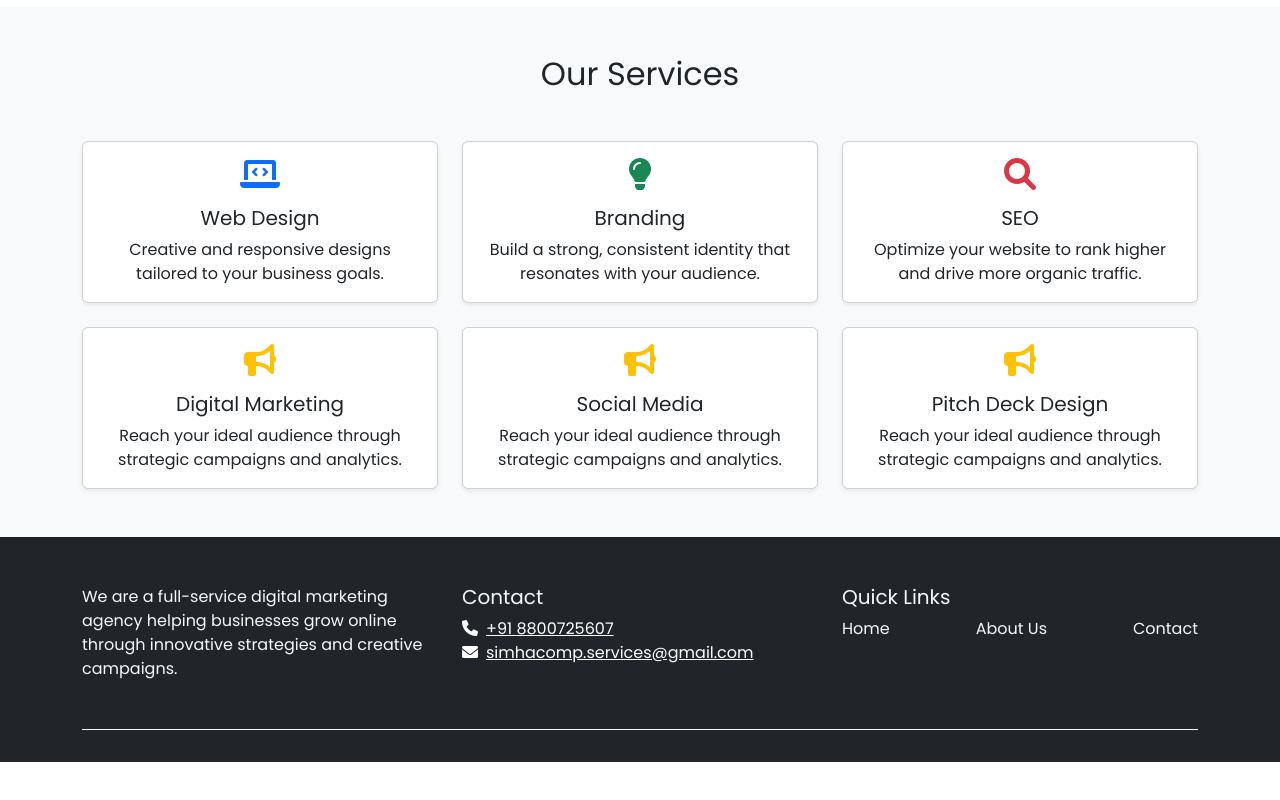
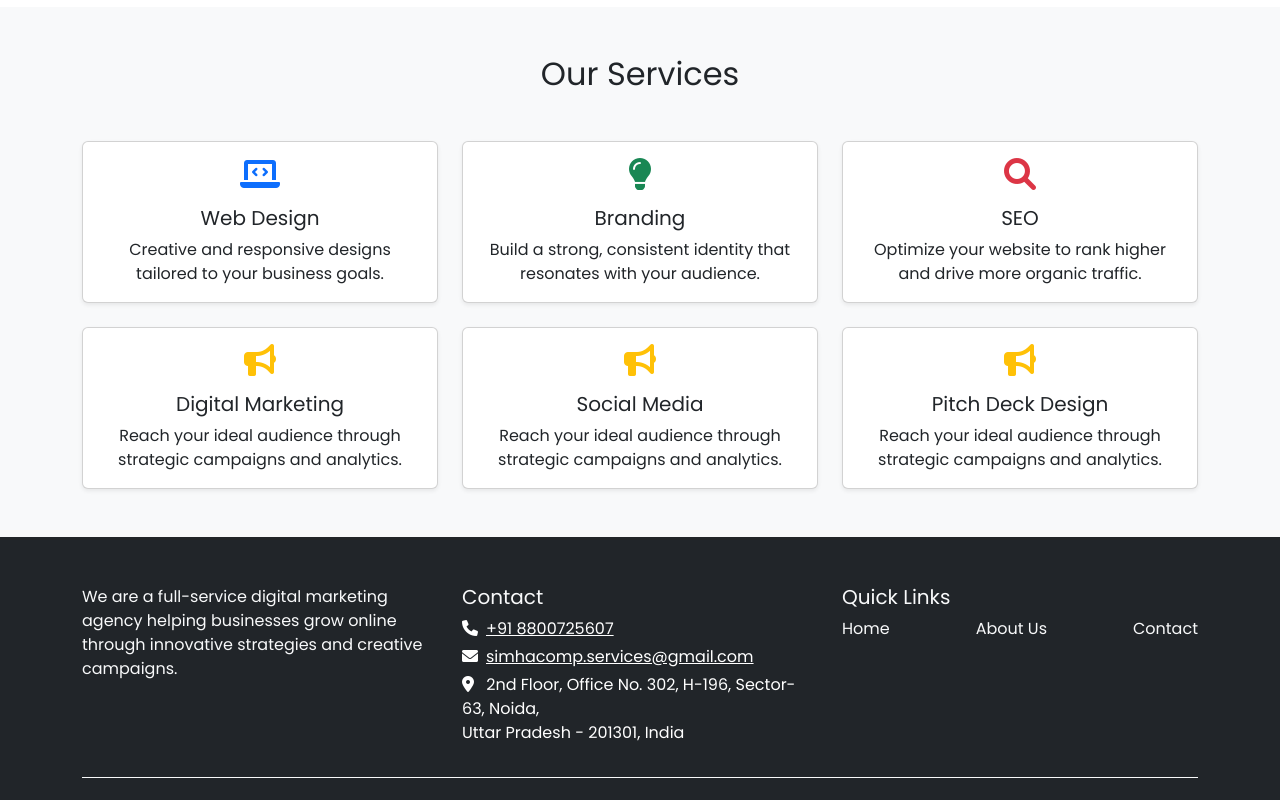
Before and after one commit to walianik/Simha-computers, a plain HTML site: page index.html in a window 1280 px wide. Shown: the part 2821-3621 px from the top of the page. Before the commit the page ends 3583 px from the top, so only its background shows below. Drawn offline with nearby package versions, Linux system fonts and the light colour scheme.

Commit message:
Update index.html

```diff
--- a/index.html
+++ b/index.html
@@ -260,12 +260,17 @@
             <div class="col-md-4 mb-3">
                 <h5>Contact</h5>
                 <div class="d-flex flex-column">
-                    <a href="tel:+918800725607" class="text-white">
+                    <a href="tel:+918800725607" class="text-white mb-1">
                         <i class="fas fa-phone me-2"></i>+91 8800725607
                     </a>
-                    <a href="simhacomp.services@gmail.com" class="text-white">
+                    <a href="mailto:simhacomp.services@gmail.com" class="text-white mb-1">
                         <i class="fas fa-envelope me-2"></i>simhacomp.services@gmail.com
                     </a>
+                    <div class="text-white">
+                        <i class="fas fa-map-marker-alt me-2"></i>
+                        2nd Floor, Office No. 302, H-196, Sector-63, Noida,<br />
+                        Uttar Pradesh - 201301, India
+                    </div>
                 </div>
             </div>
 
@@ -288,6 +293,7 @@
 </footer>
 
 
+
     <!-- Bootstrap Bundle -->
     <script src="https://cdn.jsdelivr.net/npm/bootstrap@5.3.0/dist/js/bootstrap.bundle.min.js"></script>
 
```
Lines whose indentation alone changed are shown as unchanged.
